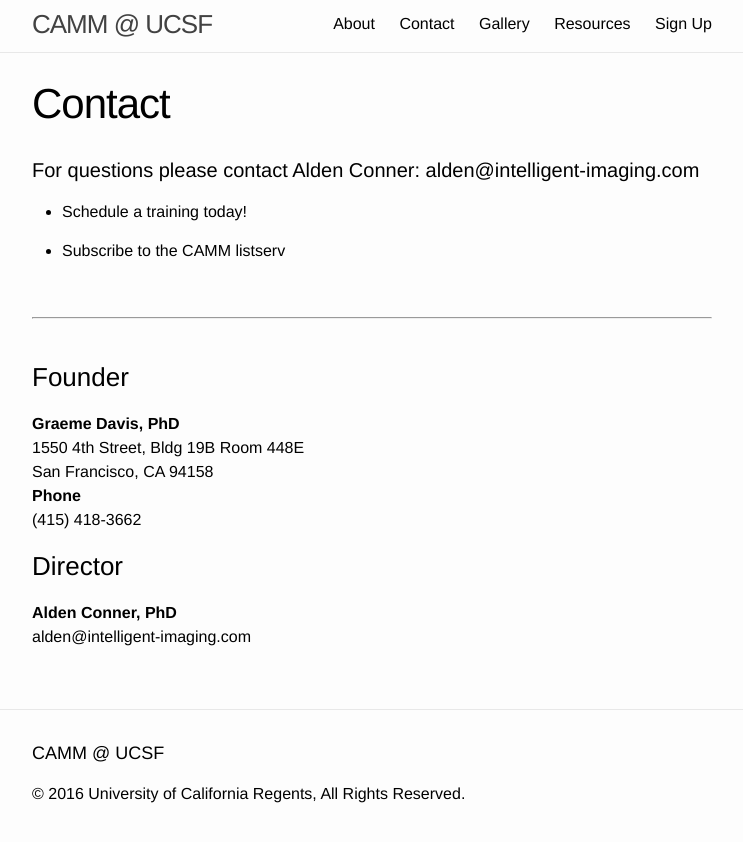
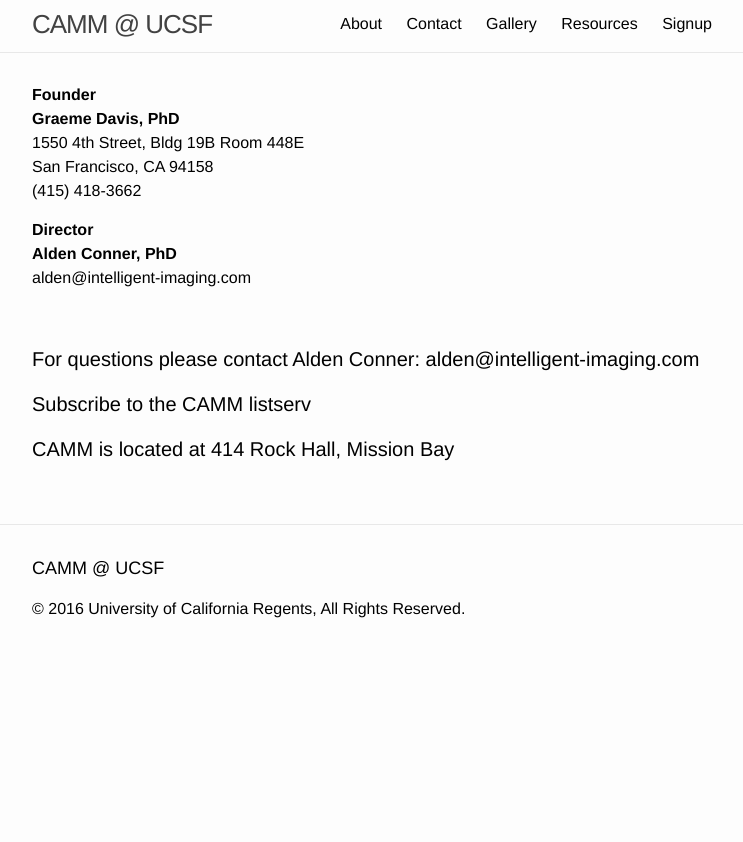
Before and after one commit to UCSF-Biochem/CAMM, a Jekyll site: the page built from contact.md, in a window 1280 px wide, cut to the strip 45-887 px from the top of the page. Shown: the whole strip, without its empty margins (268-1011 px from the left). Built offline with Jekyll 4.4.1, drawn with Linux system fonts in a browser that asks for light colours.

Commit message:
a few updates

```diff
--- a/_layouts/page.html
+++ b/_layouts/page.html
@@ -3,9 +3,10 @@
 ---
 <div class="post">
 
-  <header class="post-header">
+<!--  <header class="post-header">
     <h1 class="post-title">{{ page.title }}</h1>
   </header>
+-->
 
   <article class="post-content">
     {{ content }}
--- a/_sass/_base.scss
+++ b/_sass/_base.scss
@@ -45,6 +45,7 @@
     vertical-align: middle;
 }
 
+/**
 #leftplacement{
     float:left;
     padding:5px;
--- a/contact.md
+++ b/contact.md
@@ -4,27 +4,20 @@
 permalink: /contact/
 ---
 
-#### For questions please contact Alden Conner: <alden@intelligent-imaging.com>
+**Founder
+Graeme Davis, PhD**
+1550 4th Street, Bldg 19B Room 448E
+San Francisco, CA 94158
+(415) 418-3662
 
-* <a href="http://goo.gl/forms/rQKQRN8vFw">Schedule a training today!</a>
-
-* <a href="https://listsrv.ucsf.edu/cgi-bin/wa?SUBED1=CAMM_USERS&A=1">Subscribe to the CAMM listserv</a>
+**Director
+Alden Conner, PhD**
+    <alden@intelligent-imaging.com>
 
 <br>
 
-----
-<br>
+#### For questions please contact Alden Conner: <alden@intelligent-imaging.com>
 
-### Founder
+#### [Subscribe to the CAMM listserv](https://listsrv.ucsf.edu/cgi-bin/wa?SUBED1=CAMM_USERS&A=1)
 
-**Graeme Davis, PhD**
-1550 4th Street, Bldg 19B Room 448E
-San Francisco, CA 94158
-**Phone**
-(415) 418-3662
-
-
-### Director
-
-**Alden Conner, PhD**
-    <alden@intelligent-imaging.com>
+#### CAMM is located at 414 Rock Hall, Mission Bay
```
Also changed, not shown: index.html (+6 -4 lines), resources.md (+1 -2 lines), signup.md (+4 -10 lines).
